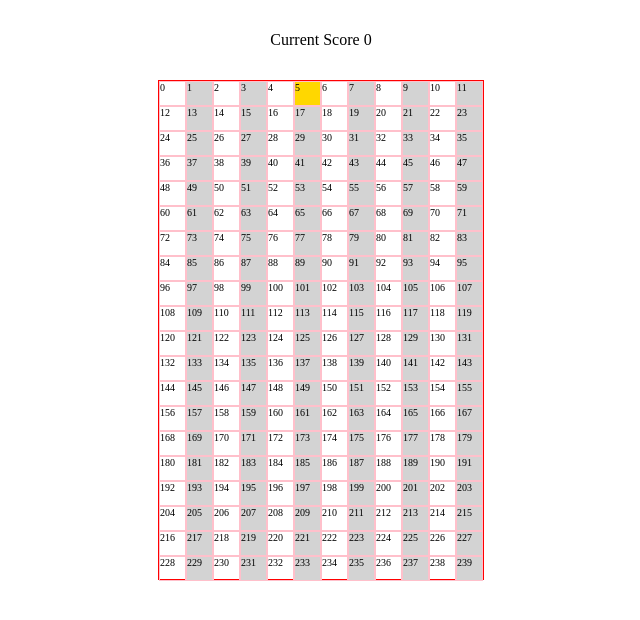
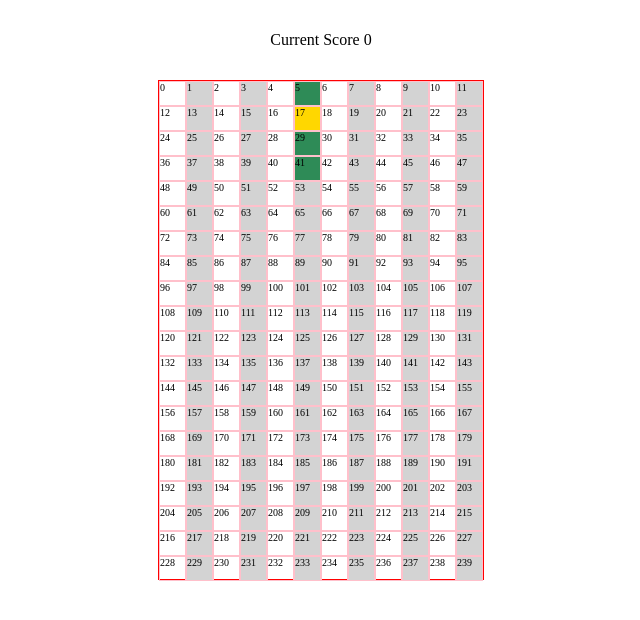
Before and after one commit to purvitrivedi/project-one, a plain HTML site: page index.html in a window 1280 px wide. Shown: the whole page, without its empty margins (319-959 px from the left). Drawn offline with Linux system fonts and the light colour scheme.

Commit message:
created class objects for 2 tetriminos

```diff
--- a/scripts/app.js
+++ b/scripts/app.js
@@ -78,20 +78,45 @@ function init() {
 
 
 
-  // const tetriminos = [
-  //   {
-  //     name: 'o',
-  //     width:
+  class Tetrimino {
+    constructor(name, dimensions, className) {
+      this.name = name
+      this.dimensions = dimensions
+      this.className = className
 
-  //   }
-  // ]
+    }
 
-  // // * o shape work
-  // const square = [pos, pos + 1, pos + width, pos + width + 1]
+    createShape() {
+      this.dimensions.forEach(cell => {
+        cells[cell].classList.add(this.className)
+      })
+    }
 
-  // square.forEach(cell => {
-  //   cells[cell].id = 'o-shape'
-  // })
+  }
+
+  class I extends Tetrimino {
+    constructor(name, dimensions, className) {
+      super(name, dimensions, className)
+    }
+
+    rotate() {
+      this.dimensions.forEach(cell => {
+        cells[cell].classList.remove(this.className)
+      })
+      pos = pos + width
+      this.dimensions = [pos - width, pos, pos + width, pos + width * 2]
+
+      this.createShape()
+
+    }
+  }
+
+
+  const o = new Tetrimino('o', [pos, pos + 1, pos + width, pos + width + 1],'o-shape')
+  const i = new I('i', [pos, pos - 1, pos - 2, pos + 1], 'i-shape')
+
+  i.createShape()
+  i.rotate()
 
 
 
--- a/styles/main.css
+++ b/styles/main.css
@@ -48,33 +48,33 @@ body {
   background-color: gold;
 }
 
-#o-shape {
+.o-shape {
   background-color: black;
 }
 
-#i-shape {
+.i-shape {
   background-color:seagreen;
 }
 
-#s-shape {
+.s-shape {
   background-color: royalblue;
 
 }
 
-#z-shape {
+.z-shape {
   background-color: crimson;
 }
 
 
-#l-shape {
+.l-shape {
   background-color: aquamarine;
 }
 
-#j-shape {
+.j-shape {
   background-color: indianred;
 }
 
 
-#t-shape {
+.t-shape {
   background-color: teal;
 }
```
